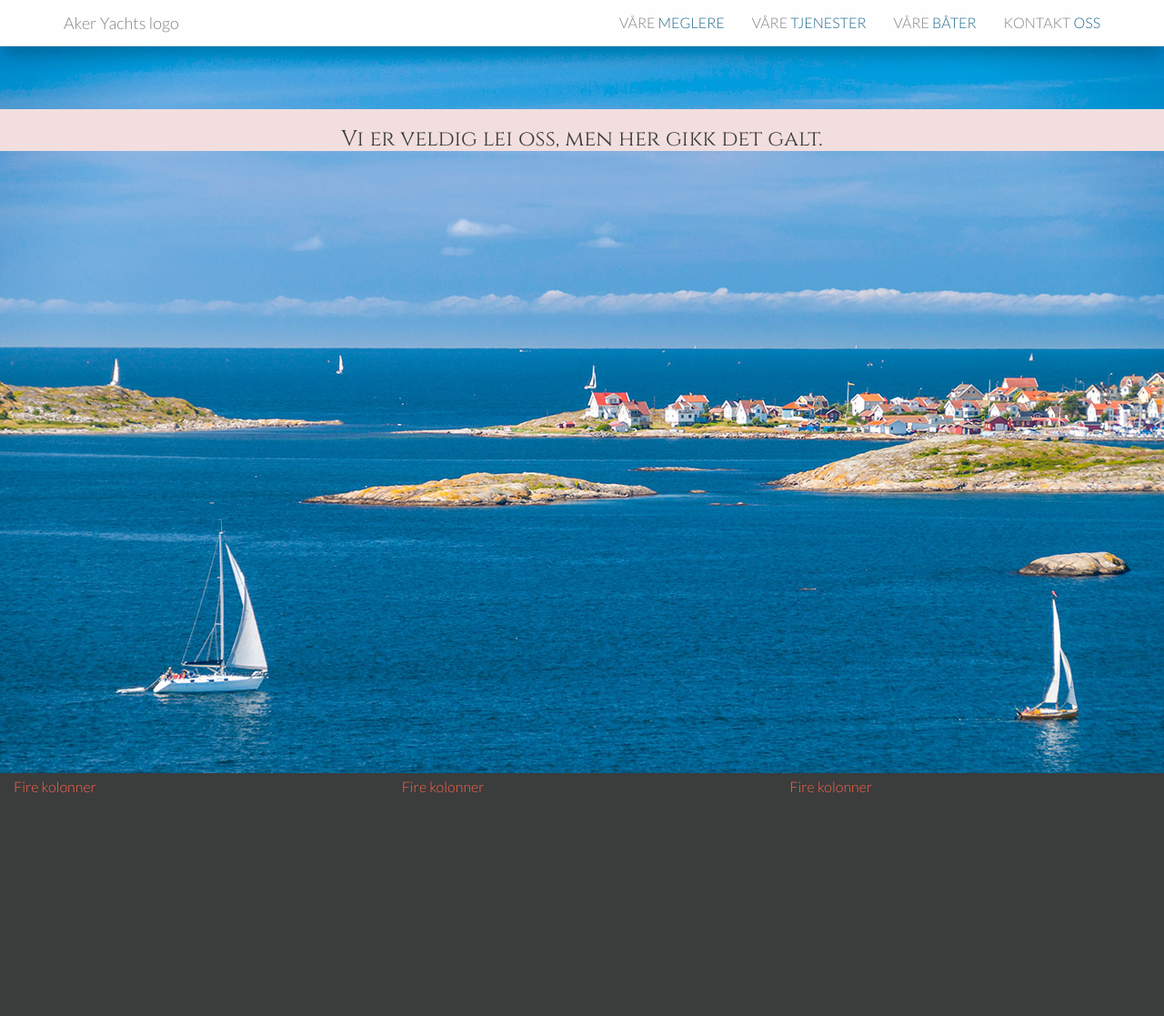
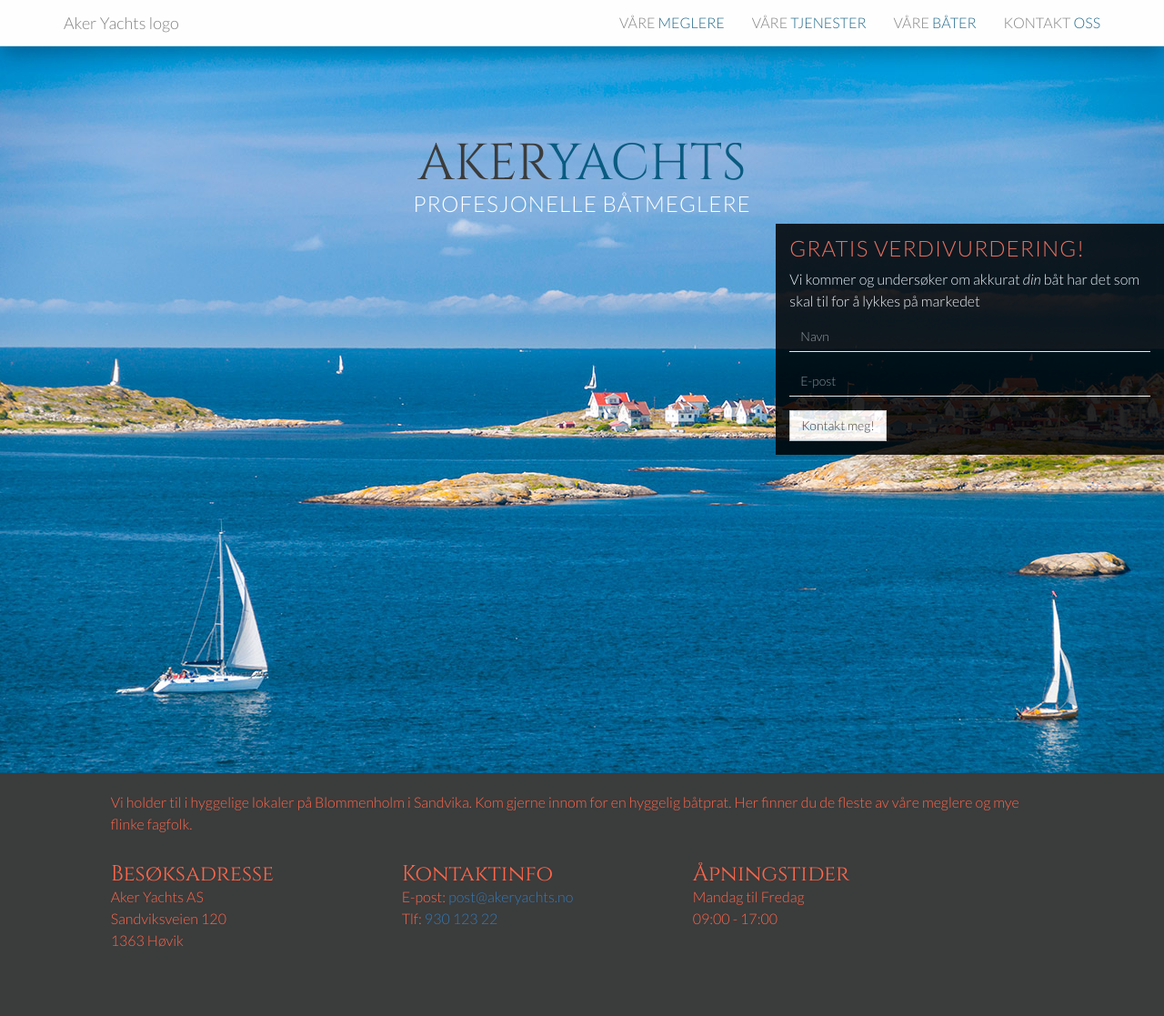
Before and after one commit to kennethdammyr/akeryachts, a PHP site: page / in a window 1280 px wide. Shown: the top 1117 px of the page at 91% size. Before the commit the page ends 872 px from the top, so only its background shows below. Run offline with PHP 8.4, Linux system fonts and the light colour scheme; some libraries are stand-ins or nearby versions.

Commit message:
Arbeid med services og footer

```diff
--- a/css/style.css
+++ b/css/style.css
@@ -3,6 +3,9 @@
 	background-color: #f4f3f1;
 }
 
+.white-bg {
+	background-color: #fff;
+}
 
 /* DESIGN */
 html {
@@ -21,7 +24,7 @@
 	color: #3B3C3C;
 	font-size: 16px;
 	font-weight: 300;
-	line-height: 30px;
+	line-height: 24px;
 	/*height: 100%;*/
 }
 
@@ -73,7 +76,7 @@
 	width: 100%;
 	background-color: #3B3C3C;
 	color: #E6E4E1;
-	height: 400px;
+	height: 100%;
 	margin-bottom: 0;
 }
 
@@ -118,7 +121,15 @@
 }
 
 
+/* FOOTER */
+#contactinfo {
+	min-height: 250px;
+}
 
+#map-canvas {
+	height: 400px;
+	bottom: 0px;
+}
 
 /* SERVICES */
 
@@ -135,6 +146,20 @@
 	margin-left: 140px;
 }
 
+.highlight-list-xs {
+	padding-top: 50px;
+}
+
+.highlight-list-xs .icon{
+	float: left;
+	width: 50px;
+}
+
+.highlight-list-xs h5,
+.highlight-list-xs p {
+
+}
+
 .service {
 	float: left;
 	clear: none;
@@ -143,6 +168,7 @@
 .marginDown {
 	margin-bottom: 20px;
 }
+
 
 .service-illustration {
 	width: 100%;
@@ -163,6 +189,12 @@
 	background-position: center;
 	height: 439px;
 }
+
+.grid-container {position: relative; width: 100%px; overflow: auto;}
+.grid {}
+.grid ul {height: 150px; list-style-type: none; white-space: nowrap; padding: 0; margin: 0;}
+.grid ul li {display: inline; padding: 0; margin: 0;}
+.grid ul li img {height: 150px;}
 
 /* BROKERS */
 .megler {
@@ -219,6 +251,13 @@
 	font-weight: 300;
 }
 
+/* BOATS */
+.boat {
+	background-color: #fff;
+	padding-left: 0;
+	padding-right: 0;
+	margin-bottom: 3em;
+}
 
 /* TYPOGRAFI */
 
--- a/inc/footer.html
+++ b/inc/footer.html
@@ -1,11 +1,30 @@
 <div class="row red">
-	<div class="col-xs-4">
-		Fire kolonner
+
+</div>
+<div class="row red marginDown" id="contactinfo">
+	<div style="margin-top:20px;"></div>
+	<div class="col-xs-10 col-xs-offset-1">
+		<p>Vi holder til i hyggelige lokaler på Blommenholm i Sandvika. Kom gjerne innom for en hyggelig båtprat. Her finner du de fleste av våre meglere og mye flinke fagfolk.</p>
 	</div>
-	<div class="col-xs-4">
-		Fire kolonner
+	<div class="col-sm-3 col-xs-10 col-sm-offset-1 col-xs-offset-1">
+		<h3>Besøksadresse</h3>
+		<p>Aker Yachts AS<br />
+		Sandviksveien 120<br />
+		1363 Høvik<br />
+		</p>
 	</div>
-	<div class="col-xs-4">
-		Fire kolonner
+	<div class="col-sm-3 col-xs-12 col-sm-offset-0 col-xs-offset-1">
+		<h3>Kontaktinfo</h3>
+		E-post: <a href="mailto:post@akeryachts.no">post@akeryachts.no</a><br />
+		Tlf: <a href="tel: 93012322">930 123 22</a>
+	</div>
+	<div class="col-sm-4 col-xs-12 col-sm-offset-0 col-xs-offset-1">
+		<h3>Åpningstider</h3>
+		Mandag til Fredag<br />
+		09:00 - 17:00
 	</div>
 </div>
+
+<div class="row" id="map-canvas">
+
+</div>
--- a/inc/meglere.html
+++ b/inc/meglere.html
@@ -1,7 +1,7 @@
 <div class="firstrow" id="meglere">
 	<script id="broker-template" type="text/x-handlebars-template">
 		<section class="row hidden-xs">
-			<div class="col-xs-10 col-xs-offset-1 megler ">
+			<div class="col-xs-10 col-xs-offset-1 megler">
 				<img src="{{profilbilde}}" alt="Bilde av megler"/>
 					<h3 class="">{{navn}}
 						<small class="pull-right hidden-xs">
--- a/index.html
+++ b/index.html
@@ -17,6 +17,7 @@
 		<script src="js/functions.js"></script>
 		<script src="js/main.js"></script>
 		<script src="js/jquery-scrolltofixed-min.js"></script>
+		<script type="text/javascript" src="https://maps.googleapis.com/maps/api/js?key=AIzaSyDyoG5BVGA9GNgr0Ph_vdDvcbI_uNdgvcA&sensor=false"></script>
 	</head>
 
 	<body>
--- a/js/functions.js
+++ b/js/functions.js
@@ -14,15 +14,48 @@
 }
 
 function loadSpinner(done){
-	console.log("Spinner!!!!!");
 	$("#content").fadeTo(100,0,function(){
 		done();
 	});
+	$("#footer").fadeTo(100,0);
 }
 
 function removeSpinner(){
-	console.log("No spinner!!!!!");
 	$("#content").fadeTo(500,1);
+	$("#footer").fadeTo(500,1);
+	//window.scrollTo(0, 0);
+}
+
+function initMap(){
+	var styleArray = [
+						  {
+							"stylers": [
+							  { "saturation": -100 },
+							  { "gamma": 0.31 }
+							]
+						  }
+						]
+
+	var sandviksveien = new google.maps.LatLng(59.89181,10.54717);
+	var mapOptions = {
+		center: sandviksveien,
+		zoom: 14,
+		styles: styleArray,
+		disableDefaultUI: true,
+		scrollwheel: false
+	};
+
+	var map = new google.maps.Map(document.getElementById("map-canvas"), mapOptions);
+
+	var marker = new google.maps.Marker({
+		position: sandviksveien,
+		map: map,
+		title: 'Aker Yachts AS'
+	});
+
+	$('#map-canvas').on('shown', function () {
+    	google.maps.event.trigger(map, "resize");
+	});
 }
 
 function loadPage(page){
@@ -38,7 +71,7 @@
 		(pages[page] || createMain)();
 
 		// See if there should be any quotes
-		initQuoteLoop();
+		//initQuoteLoop();
 		//
 	});
 }
@@ -57,8 +90,7 @@
 		$(data).each(function(index, tjeneste){
 			var item  = template(tjeneste);
 
-
-			if(index<4){ // We segregate by 4
+			if(index<5){ // We segregate by 4
 				group1.append(item);
 			} else if(index<8){
 				group2.append(item);
@@ -109,17 +141,18 @@
 }
 
 function createBoats() {
+	/*
 	var row = 0;
 	while (row < 10){
 		row = row +1;
 		console.log("Ja...");
 		getOneFinn(row, function(data){
-			$("#bater").append("<p>"+data[0].title+"</p>");
+			//$("#bater").append("<p>"+data[0].title+"</p>");
 			console.log("callback", data);
 		});
 	}
 
-		$(window).scroll(function () {
+	$(window).scroll(function () {
         if ($("#content").height() <= $(window).scrollTop() + $(window).height()) {
 			row++;
            	getOneFinn(row, function(data){
@@ -128,6 +161,7 @@
 			});
         }
     });
+	*/
 	removeSpinner();
 }
 
--- a/js/main.js
+++ b/js/main.js
@@ -4,8 +4,11 @@
 	var page = getPageHash();
 	loadPage(page || "main");
 
+
+
 	$("#footer").load("inc/footer.html", function (){
 		console.log("henta footer");
+		initMap();
 	});
 
 	// EVENT-BINDINGS
@@ -17,8 +20,4 @@
 		});
 	});
 
-
-
-
-
 });
```
Also changed, not shown: inc/bater.html (+7 -0 lines), inc/tjenester.html (+54 -5 lines), test.html (added, +45 -0 lines), img/servicethumbs/Akterlugar-2.jpg (added), img/servicethumbs/Bad.jpg (added), img/servicethumbs/Bakfra-2.jpg (added), img/servicethumbs/Cockpit-1.jpg (added), img/servicethumbs/Cockpit-2.jpg (added), img/servicethumbs/Dekk-1.jpg (added), img/servicethumbs/Dekk-2.jpg (added), img/servicethumbs/Forfra.jpg (added), img/servicethumbs/Kartbord.jpg (added), img/servicethumbs/Motor.jpg (added), img/servicethumbs/Sittegruppe.jpg (added).
